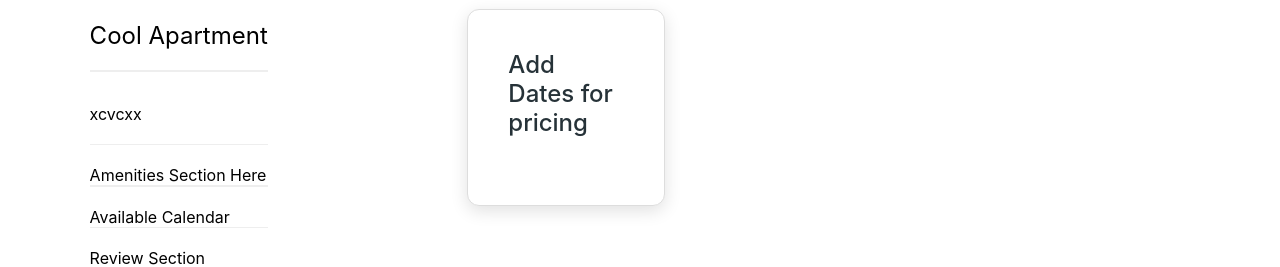
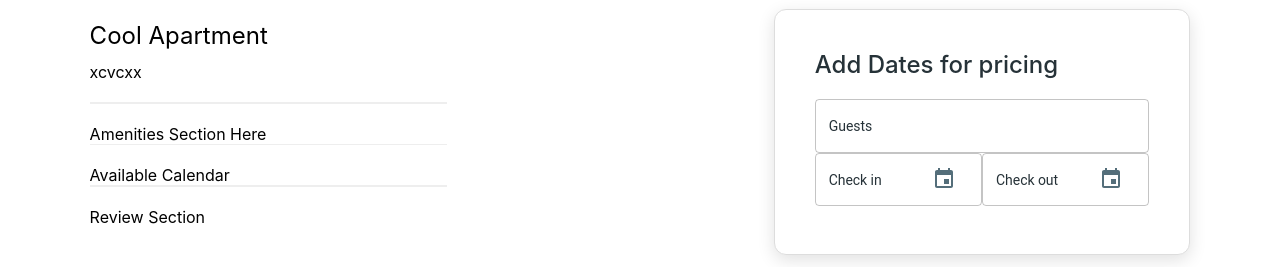
Before and after one commit to BenNeighbour/CloneBnb, a React (Create React App) app in the folder web/: page /listing/1 in a window 1280 px wide. Shown: the part 405-672 px from the top of the page. Built offline with nearby package versions, Linux system fonts and the light colour scheme.

Commit message:
Adding form fields to booking component

```diff
--- a/web/src/components/Listing/BookingCard.tsx
+++ b/web/src/components/Listing/BookingCard.tsx
@@ -3,11 +3,17 @@ import { RouteComponentProps } from "react-router-dom";
 import Card from "@material-ui/core/Card";
 import CardContent from "@material-ui/core/CardContent";
 import "./MainSection.css";
+import Grid from "@material-ui/core/Grid";
+import TextField from "@material-ui/core/TextField";
+import { KeyboardDatePicker } from "@material-ui/pickers";
+import { MuiPickersUtilsProvider } from "@material-ui/pickers";
+import DateFnsUtils from "@date-io/date-fns";
 
 interface Props extends RouteComponentProps<any> {}
 
 const BookingCard: React.FC<Props> = (props) => {
   return (
+    <MuiPickersUtilsProvider utils={DateFnsUtils}>
       <div className="stickyCard">
         <Card
           className="stickyCard"
@@ -32,9 +38,45 @@ const BookingCard: React.FC<Props> = (props) => {
             {/* Grid Here */}
             {/* Form fields Here */}
             {/* Form Submit Button Here */}
+            <Grid container spacing={0}>
+              <Grid item xs={12}>
+                <TextField label="Guests" variant="outlined" fullWidth />
+              </Grid>
+              <Grid item xs={12} sm={6}>
+                <KeyboardDatePicker
+                  value={null}
+                  inputVariant="outlined"
+                  onChange={() => {}}
+                  style={{
+                    overflowY: "hidden",
+                  }}
+                  label="Check in"
+                  fullWidth
+                  format="dd/MM/yy"
+                  margin="none"
+                  name="checkInDate"
+                />
+              </Grid>
+              <Grid item xs={12} sm={6}>
+                <KeyboardDatePicker
+                  value={null}
+                  inputVariant="outlined"
+                  onChange={() => {}}
+                  style={{
+                    overflowY: "hidden",
+                  }}
+                  label="Check out"
+                  fullWidth
+                  format="dd/MM/yy"
+                  margin="none"
+                  name="checkOutDate"
+                />
+              </Grid>
+            </Grid>
           </CardContent>
         </Card>
       </div>
+    </MuiPickersUtilsProvider>
   );
 };
 
--- a/web/src/components/Listing/MainSection.tsx
+++ b/web/src/components/Listing/MainSection.tsx
@@ -31,9 +31,6 @@ const MainSection: React.FC<Props> = (props) => {
           paddingTop: 0,
         }}
       >
-        <br />
-        <Divider />
-        <br />
         <p>xcvcxx</p>
         <br />
         <Divider />
```
Lines whose indentation alone changed are shown as unchanged.
